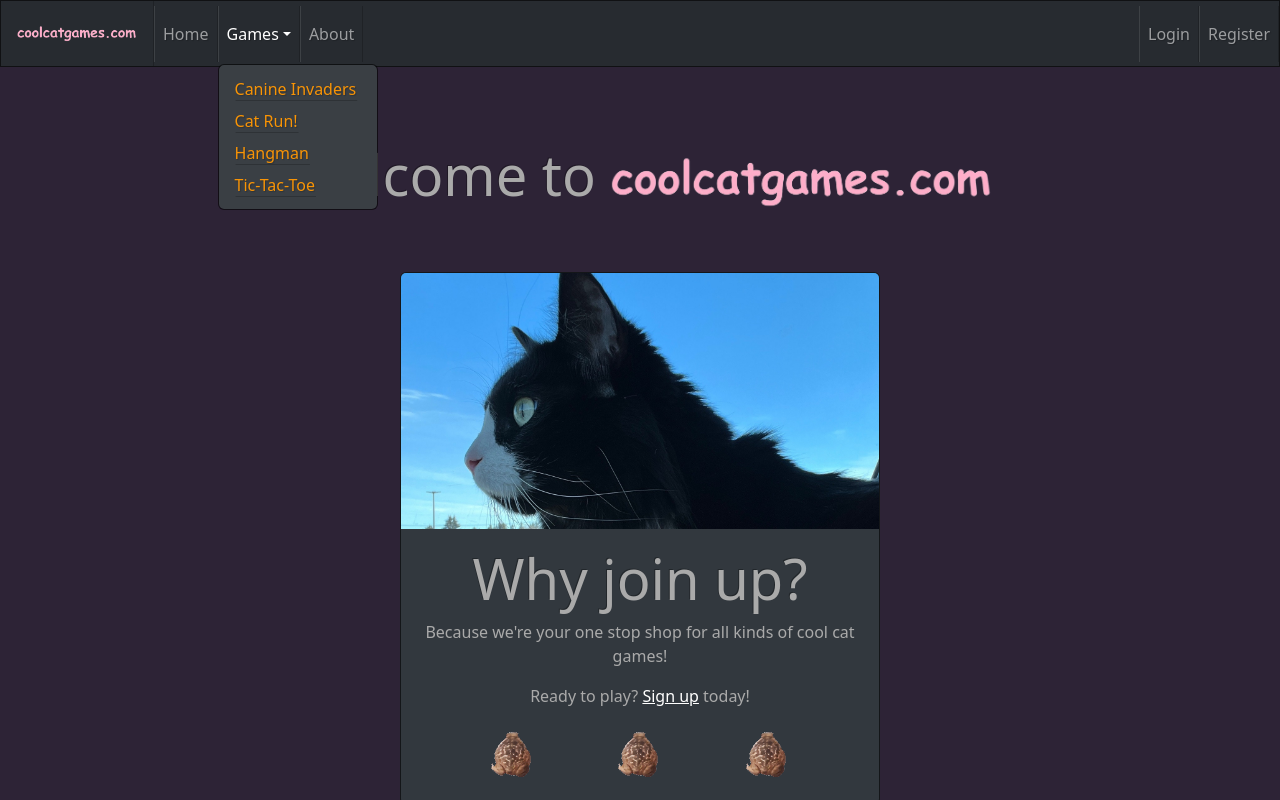
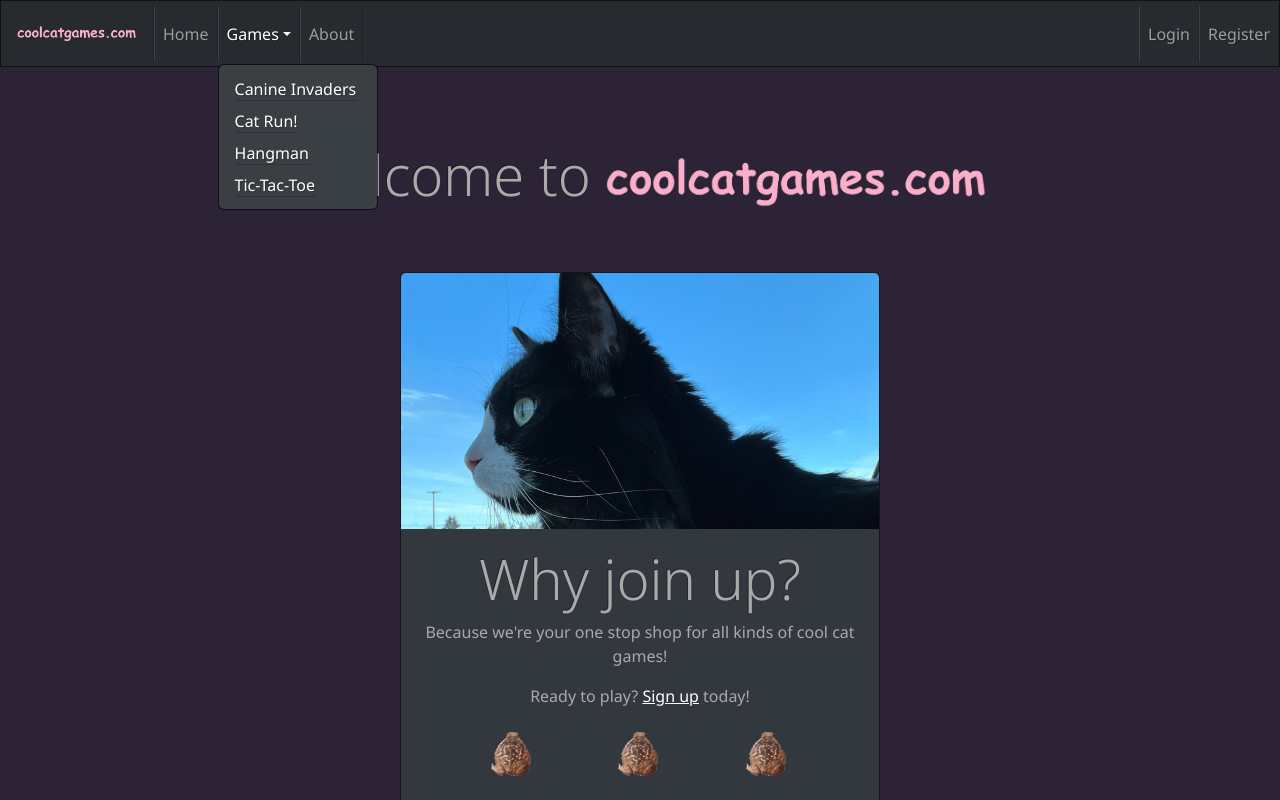
Before and after one commit to Syyren/Combined_CPRO2221_CPRO2501_Group_Repo, a React (Create React App) app in the folder frontend/: page / in a window 1280 px wide. Both pictures are taken after a click on the button "Games". Shown: the top 800 px of the page. Built offline with nearby package versions, Linux system fonts and the light colour scheme.

Commit message:
font update and colour scheming

```diff
--- a/frontend/src/components/NavBar.js
+++ b/frontend/src/components/NavBar.js
@@ -31,7 +31,7 @@ export default function NavBar() {
             <NavDropdown.Item>
               <Link
                 onClick={() => handleGameSelect("canine_invaders")}
-                className="link-warning link-offset-2 link-underline link-underline-opacity-0"
+                className="link link-offset-2 link-underline link-underline-opacity-0"
                 to="/games/canine-invaders"
               >
                 Canine Invaders
@@ -40,7 +40,7 @@ export default function NavBar() {
             <NavDropdown.Item>
               <Link
                 onClick={() => handleGameSelect("cat-run")}
-                className="link-warning link-offset-2 link-underline link-underline-opacity-0"
+                className="link link-offset-2 link-underline link-underline-opacity-0"
                 to="/games/cat-run"
               >
                 Cat Run!
@@ -49,7 +49,7 @@ export default function NavBar() {
             <NavDropdown.Item>
               <Link
                 onClick={() => handleGameSelect("hangman")}
-                className="link-warning link-offset-2 link-underline link-underline-opacity-0"
+                className="link link-offset-2 link-underline link-underline-opacity-0"
                 to="/games/hangman"
               >
                 Hangman
@@ -58,7 +58,7 @@ export default function NavBar() {
             <NavDropdown.Item>
               <Link
                 onClick={() => handleGameSelect("tictactoe")}
-                className="link-warning link-offset-2 link-underline link-underline-opacity-0"
+                className="link link-offset-2 link-underline link-underline-opacity-0"
                 to="/games/tictactoe"
               >
                 Tic-Tac-Toe
--- a/frontend/src/index.css
+++ b/frontend/src/index.css
@@ -1,3 +1,16 @@
+@import url('https://fonts.googleapis.com/css2?family=Noto+Sans:ital,wght@0,100..900;1,100..900&display=swap');
+
+
+body {
+  font-family: "Noto Sans", sans-serif;
+  font-optical-sizing: auto;
+  font-weight: normal;
+  font-style: normal;
+  font-variation-settings:
+    "wdth" 100;
+  background-color: rgb(45, 35, 54);
+}
+
 .nav-link:hover {
   text-decoration: underline;
 }
@@ -5,10 +18,6 @@
 .logo {
   height:fit-content;
   width: 120px;
-}
-
-body {
-  background-color: rgb(45, 35, 54);
 }
 
 .homeLogo {
@@ -21,7 +30,7 @@ body {
 }
 
 .homePageContainer {
-  height: 100vh;
+  min-height: 100vh;
 }
 
 .contentWrap{
```
